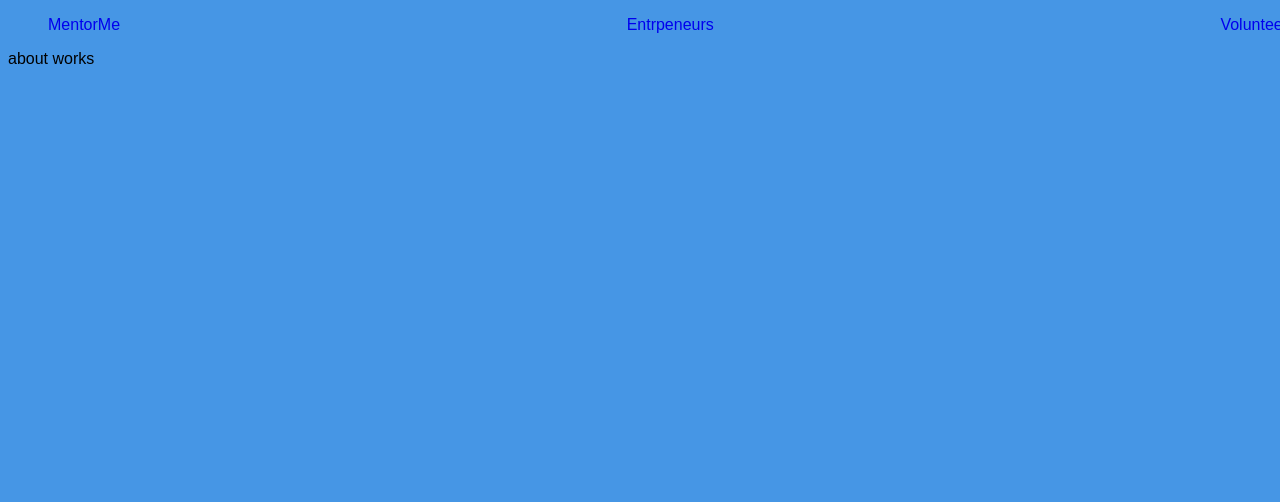
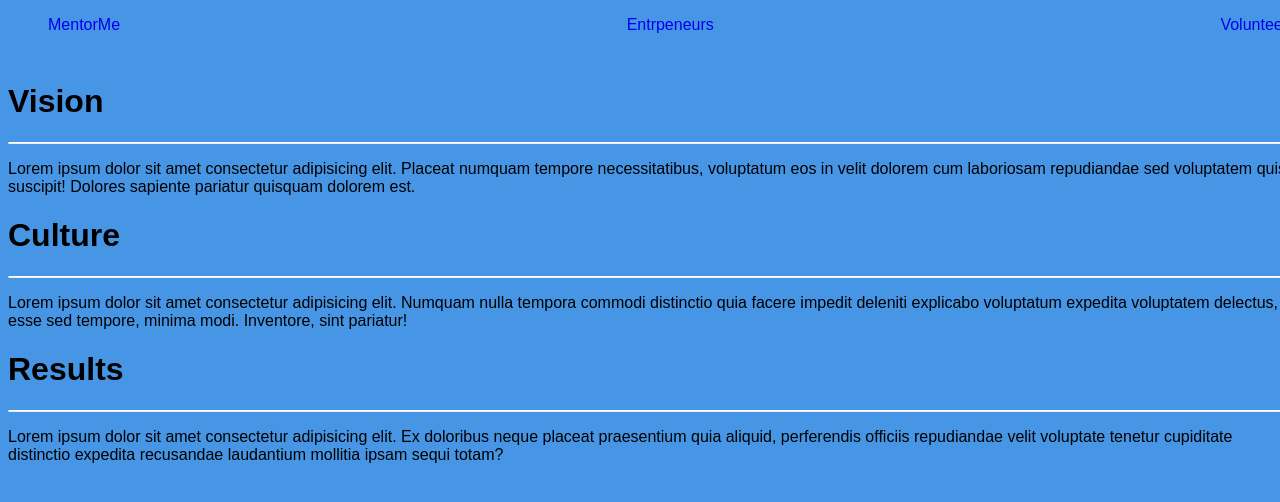
Before and after one commit to mentorme-pt-042219/labs1-mentorme-pt-042219-UI--Dalton-Willey-, a plain HTML site: page about.html in a window 1280 px wide. Drawn offline with Linux system fonts and the light colour scheme.

Commit message:
additions to landing page for centering

```diff
--- a/CSS/about.css
+++ b/CSS/about.css
@@ -0,0 +1,6 @@
+hr{
+    border-top: 1px solid white;
+}
+.container{
+    padding-top: 12px;
+}
--- a/CSS/home.css
+++ b/CSS/home.css
@@ -7,10 +7,12 @@ img{
      display: flex;
      flex-direction: column;
      padding-right: 12px;
+     justify-content: center;
  }
  .rowContainer{
      display: flex;
      flex-direction: row;
+     justify-content: space-around
 
  }
  nav{
--- a/about.html
+++ b/about.html
@@ -19,13 +19,24 @@
            </li>
            </ul>
    </nav>
+<div class="container">
+   <div class="sectionDiv">
+      <h1>Vision</h1>
+      <hr>
+      <p>Lorem ipsum dolor sit amet consectetur adipisicing elit. Placeat numquam tempore necessitatibus, voluptatum eos in velit dolorem cum laboriosam repudiandae sed voluptatem quis suscipit! Dolores sapiente pariatur quisquam dolorem est.</p>
+    </div>
+    <div class="sectionDiv">
+        <h1>Culture</h1>
+        <hr>
+        <p>Lorem ipsum dolor sit amet consectetur adipisicing elit. Numquam nulla tempora commodi distinctio quia facere impedit deleniti explicabo voluptatum expedita voluptatem delectus, esse sed tempore, minima modi. Inventore, sint pariatur!</p>
+    </div>
+    <div class="sectionDiv">
+          <h1>Results</h1>
+          <hr>
+          <p>Lorem ipsum dolor sit amet consectetur adipisicing elit. Ex doloribus neque placeat praesentium quia aliquid, perferendis officiis repudiandae velit voluptate tenetur cupiditate distinctio expedita recusandae laudantium mollitia ipsam sequi totam?</p>
+    </div>
+  </div>
 
-    <!-- <nav>
-        <a href="index.html">Home</a>
-        <a href="team.html">Team</a>
-        <a href="about.html">About</a>
-    </nav> -->
-  <div>about works</div>
   <script src="Javascript\index.js"></script>
 <footer>
 
```
